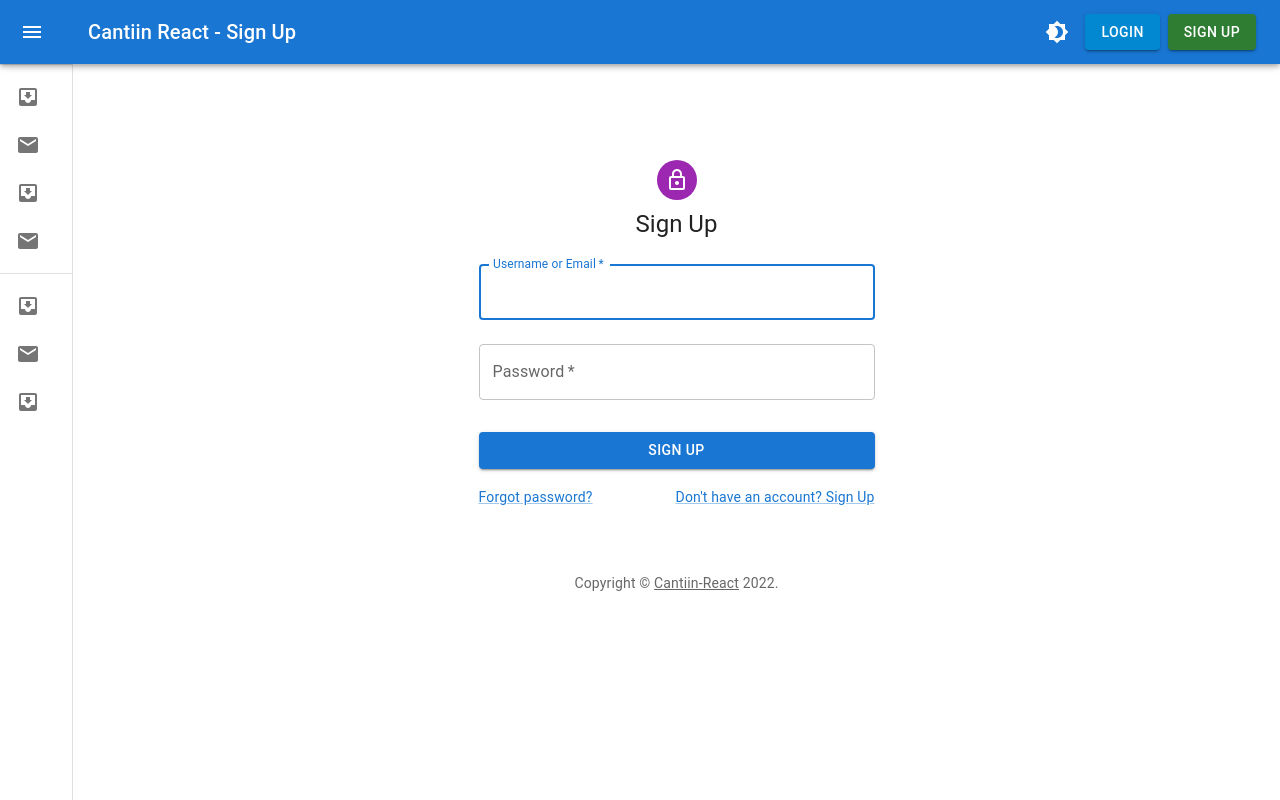
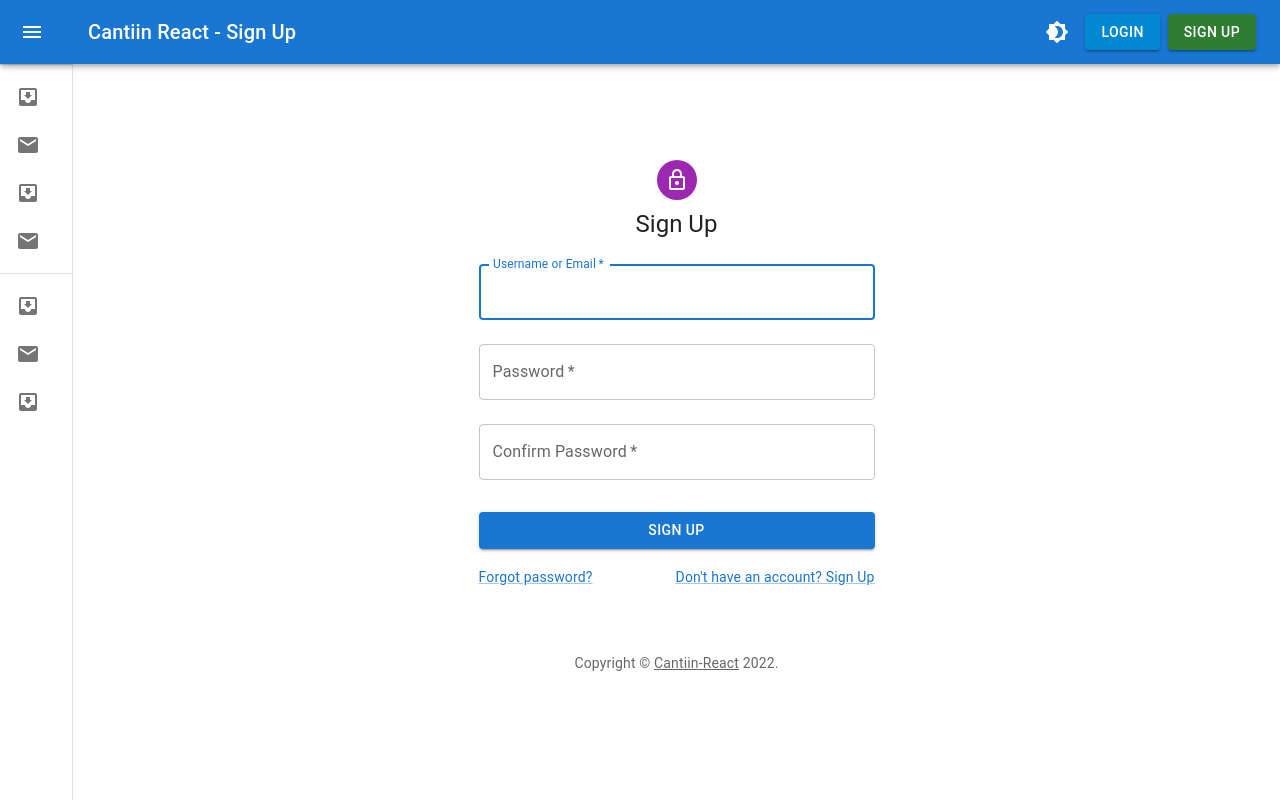
Before and after one commit to OmarThinks/Cantiin-React-MaterialUI, a Next.js app in the folder Cantiin-React-MaterialUI/: page /signup in a window 1280 px wide. Built offline with nearby package versions, Linux system fonts and the light colour scheme; no server answers.

Commit message:
Sigun up Form Works

```diff
--- a/Cantiin-React-MaterialUI/src/pages/signup.tsx
+++ b/Cantiin-React-MaterialUI/src/pages/signup.tsx
@@ -55,7 +55,9 @@ const validationSchema = yup.object({
       .string()
       .min(3, 'Password should be of minimum 3 characters length')
       .required('Password is required'),
-  });
+    re_password: yup.string()
+    .oneOf([yup.ref('password'), null], 'Passwords must match'),
+    });
 
 
 
@@ -69,12 +71,13 @@ export default function SignupPage(): creatingPageComponent {
     initialValues: {
       username: '',
       password: '',
+      re_password:'',
     },
     validationSchema: validationSchema,
     onSubmit: (values) => {
       setLoading(true);
       setSomethingWentWrong(false);
-      fetch("https://cantiin.com/api/auth/custom/login/",{
+      fetch("https://cantiin.com/api/auth/custom/signup/",{
         method: 'POST',
         mode: 'cors',
         cache: 'no-cache',
@@ -138,7 +141,6 @@ export default function SignupPage(): creatingPageComponent {
               id="username"
               label="Username or Email"
               name="username"
-              autoComplete="username"
               autoFocus
               value={formik.values.username}
               onChange={handleChange}
@@ -154,12 +156,28 @@ export default function SignupPage(): creatingPageComponent {
               label="Password"
               type="password"
               id="password"
-              autoComplete="current-password"
               value={formik.values.password}
               onChange={handleChange}
               error={formik.touched.password && Boolean(formik.errors.password)}
               helperText={formik.touched.password && formik.errors.password}
             />
+            <TextField
+              margin="normal"
+              required
+              fullWidth
+              name="re_password"
+              label="Confirm Password"
+              type="password"
+              id="re_password"
+              value={formik.values.re_password}
+              onChange={handleChange}
+              error={formik.touched.re_password && Boolean(formik.errors.re_password)}
+              helperText={formik.touched.re_password && formik.errors.re_password}
+            />
+
+
+
+
             {somethingWentWrong?<Typography textAlign={"center"} color={"red"}>
               Something went wrong, maybe you are not connected to the internet
             </Typography>:<></>}
```
